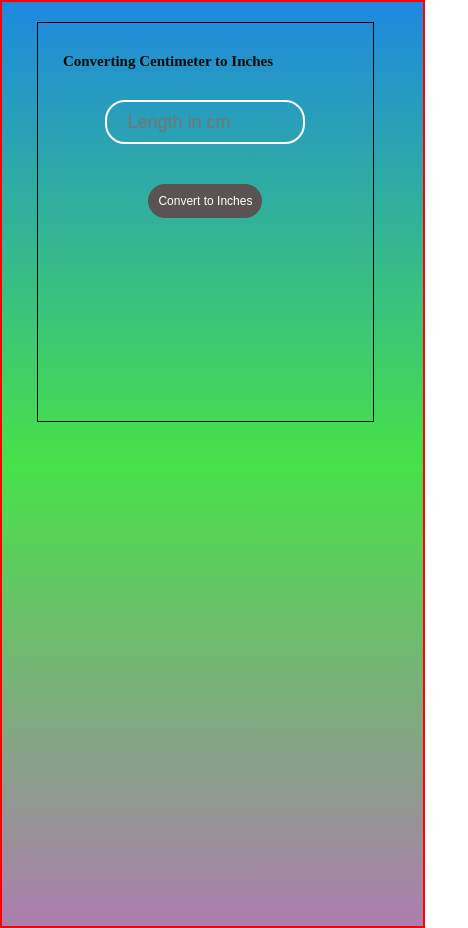
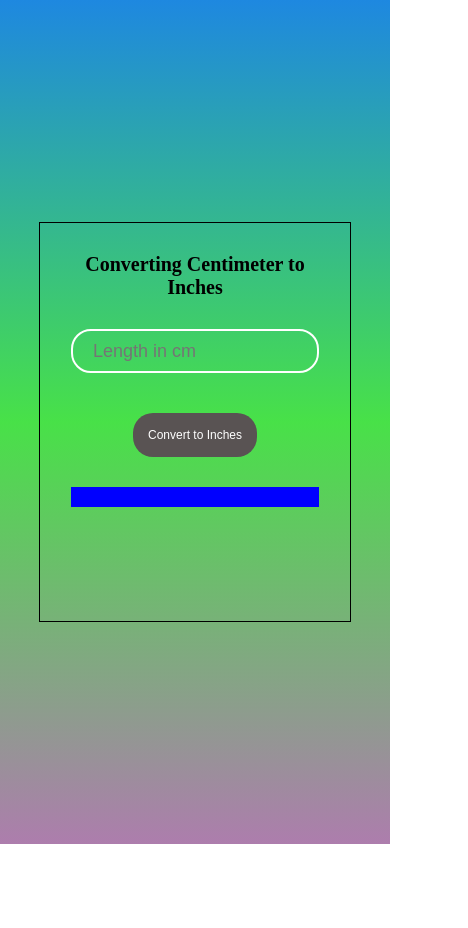
Before and after one commit to Sanjai175/cm-to-inches-converter, a plain HTML site: page double sign up form/index.html in a window 390 px wide. Shown: the whole page, 468 px wide, since content can reach past the window. After the commit the page ends 844 px from the top, so only its background shows below. Drawn offline with Linux system fonts and the light colour scheme.

Commit message:
Update style.css

```diff
--- a/double sign up form/style.css
+++ b/double sign up form/style.css
@@ -8,6 +8,8 @@
     background: linear-gradient(rgb(30, 136, 224), rgb(72, 225, 72), rgb(173, 125, 173));
     height: 100vh;
     display: flex;
+    justify-content: center;
+    align-items: center;
 }
 
 .container {
@@ -15,8 +17,6 @@
     width: 60%;
     position: relative;
     text-align: center;
-    left: 280px;
-    top: 200px;
     height: 400px;
 }
 
@@ -34,23 +34,17 @@
     font-size: 18px;
 }
 
-
 h1 {
-    margin: 30px 150px;
-    width: 600px;
+    margin: 30px auto;
+    width: 80%;
 }
 
 .btn {
-    margin: 20px 150px;
+    margin: 20px auto;
 }
 
 .btn button:hover {
     cursor: pointer;
-}
-
-input {
-    width: 200px;
-    height: 20px;
 }
 
 .btn button {
@@ -64,79 +58,27 @@ input {
 }
 
 #result {
-    margin: 30px 150px;
-    background: transparent;
+    margin: 30px auto;
+    background: blue;
     height: 20px;
-    width: 500px;
-    margin-left: 190px;
+    width: 80%;
     border: none;
 }
 
-@media screen and (max-width:500px) {
-
-
-    #page .container h1 {
-        color: rgb(9, 9, 9);
-        font-size: 15px;
-        position: relative;
-        left: -320px;
+@media screen and (max-width:600px) {
+    .container {
+        width: 80%;
     }
 
-     #page {
-
-        height: 110vh;
-        display: flex;
-        width: 109%;
-        border: 2px solid red;
-    }
-
-    .container {
-        border: 1px solid black;
-        width: 80%;
-        position: relative;
-        text-align: center;
-        left: 35px;
-        top: 20px;
-        height: 400px;
-    }
-
-    .input {
-        margin-bottom: 40px;
+    h1 {
+        font-size: 20px;
     }
 
     .input input {
-        width: 200px;
-        height: 0px;
-        background: transparent;
-        border: 2px solid white;
-        padding: 20px;
-        border-radius: 20px;
-        font-size: 18px;
-    }
-
-    .btn {
-        margin: 20px 0px;
-    }
-
-    .btn button:hover {
-        cursor: pointer;
+        width: 80%;
     }
 
     .btn button {
-        width: max-content;
-        padding: 10px;
-        border-radius: 20px;
-        border: none;
-        background-color: rgb(89, 83, 83);
-        color: white;
         font-size: 12px;
     }
-
-    #result {
-        background: transparent;
-        height: 20px;
-        width: 500px;
-        margin-left: -120px;
-        border: none;
-    }
 }
```
